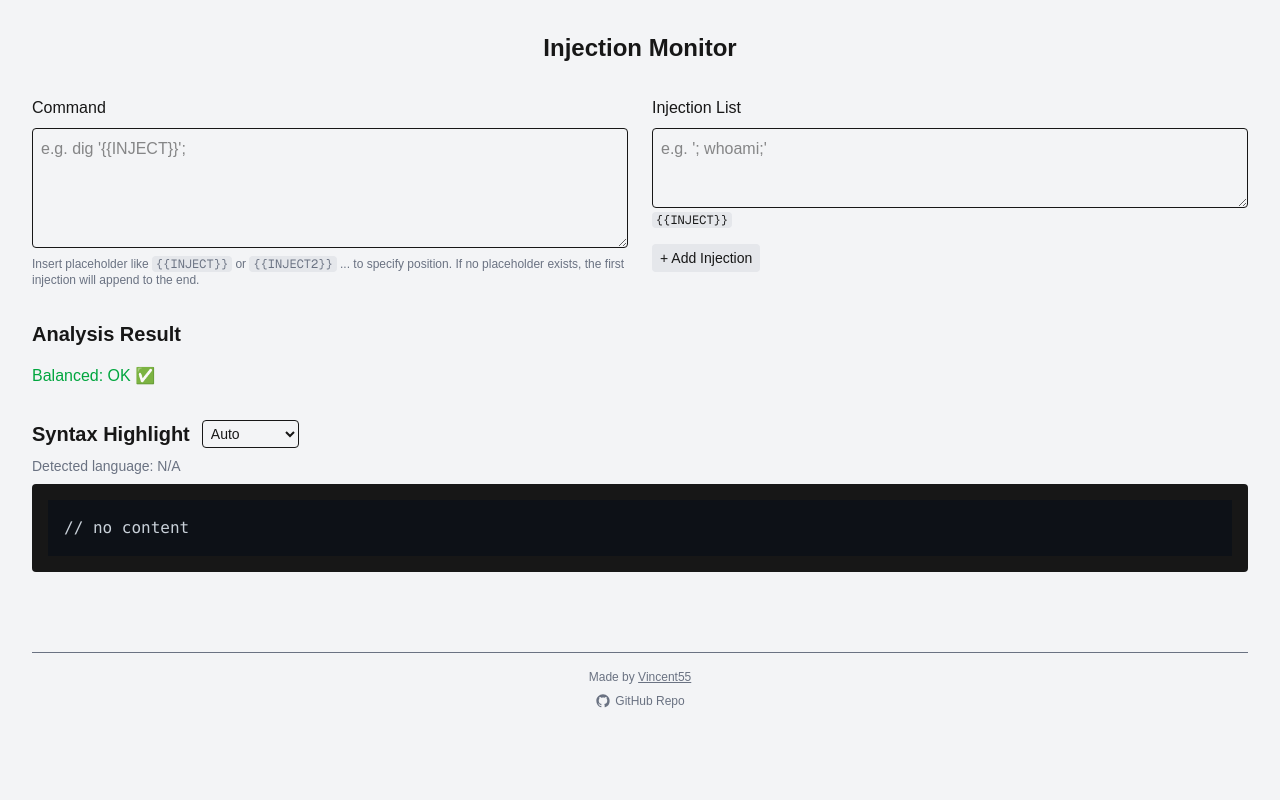
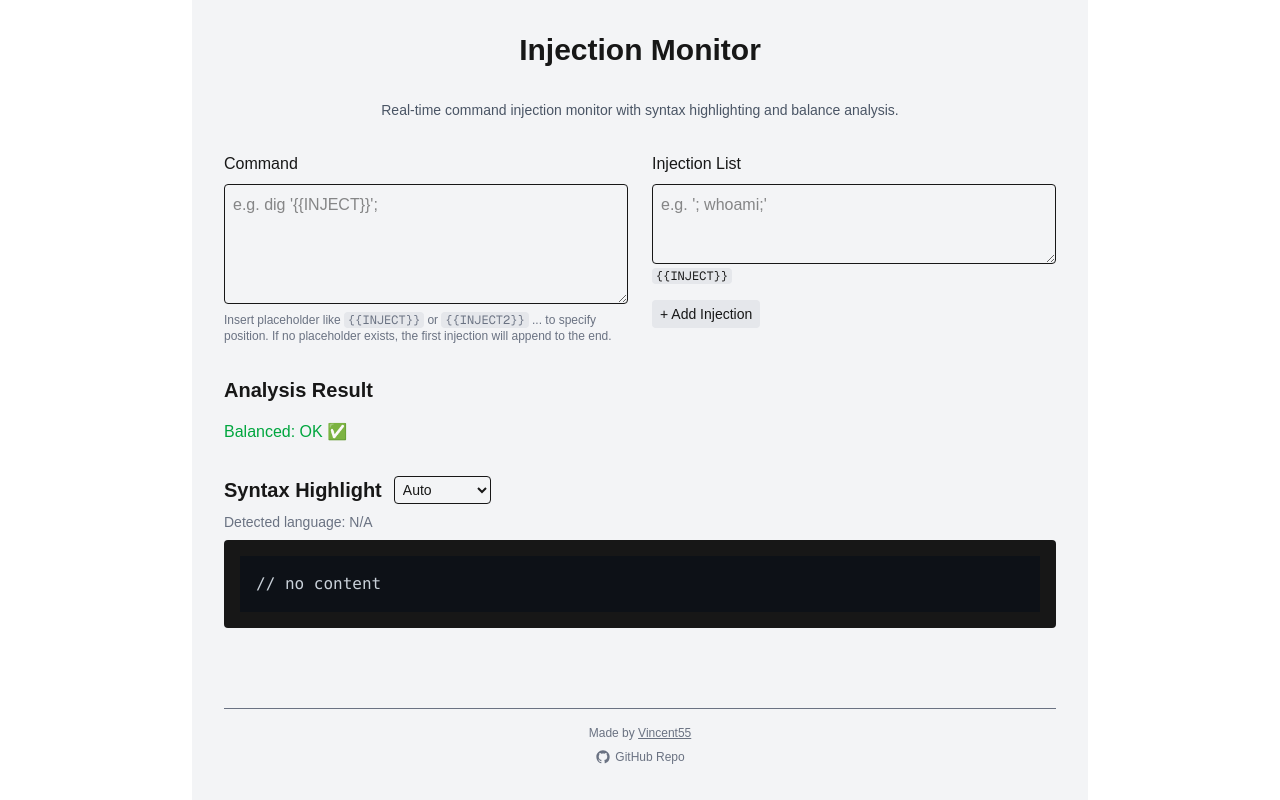
Before and after one commit to Vincent550102/injection-monitor, a Next.js app: page / in a window 1280 px wide. Built offline with nearby package versions, Linux system fonts and the light colour scheme.

Commit message:
Update subtitle & layout

```diff
--- a/app/page.tsx
+++ b/app/page.tsx
@@ -177,8 +177,11 @@ export default function Home() {
   const detectedLang = highlightRes.lang;
 
   return (
-    <main className="min-h-screen p-8 flex flex-col gap-8 bg-gray-100 dark:bg-neutral-900">
-      <h1 className="text-2xl font-bold text-center">Injection Monitor</h1>
+    <main className="min-h-screen p-8 flex flex-col gap-8 bg-gray-100 dark:bg-neutral-900 mx-auto max-w-4xl">
+      <h1 className="text-3xl font-bold text-center">Injection Monitor</h1>
+      <p className="text-center text-sm text-gray-600 dark:text-gray-400 max-w-2xl mx-auto">
+        Real-time command injection monitor with syntax highlighting and balance analysis.
+      </p>
       <div className="flex flex-col md:flex-row gap-6">
         <div className="flex flex-col flex-1 gap-2">
           <label className="font-medium">Command</label>
```
